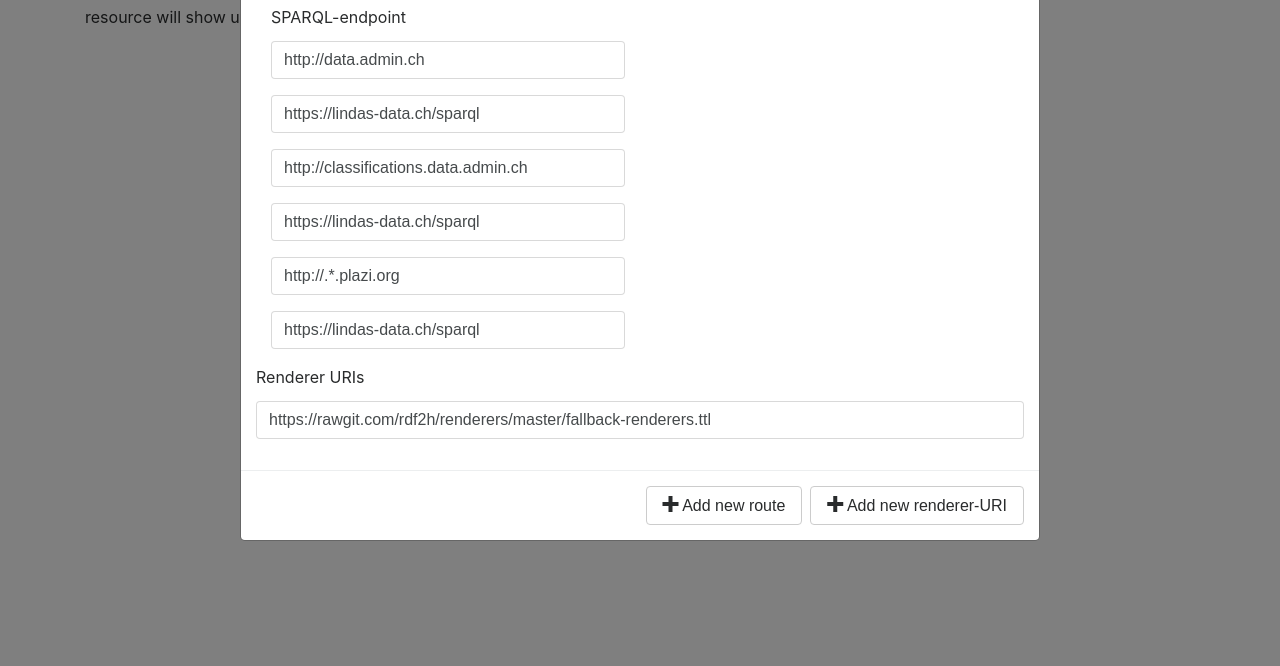
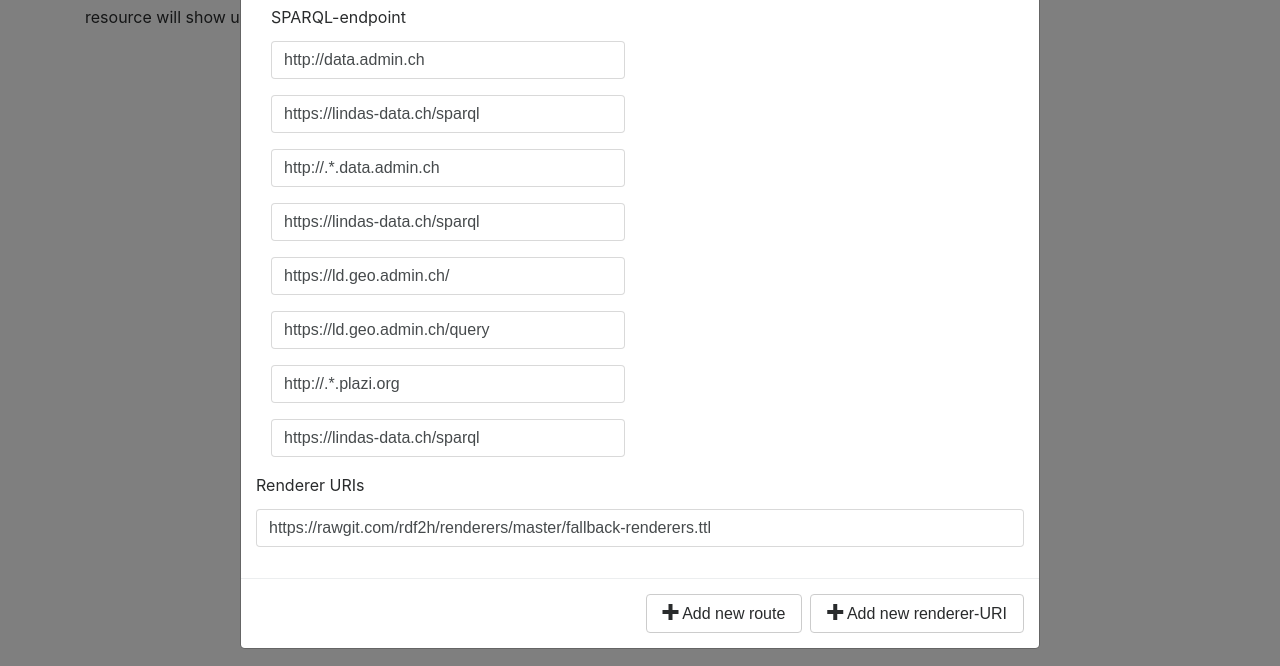
Before and after one commit to rdf2h/browser, a website built with webpack: page static/index.html in a window 1280 px wide. Both pictures are taken after a click on the button 1119 px from the left and 87 px from the top of the page. Shown: the part 134-800 px from the top of the page. Built offline with nearby package versions, Linux system fonts and the light colour scheme.

Commit message:
Added ld.geo.admin.ch endpoint

```diff
--- a/static/index.html
+++ b/static/index.html
@@ -64,10 +64,18 @@
                             </div>
                             <div class="form-row route">
                                 <div class="form-group col-6">
-                                    <input type="text" class="form-control uri-pattern" value="http://classifications.data.admin.ch" placeholder="https://*.example.org">
+                                    <input type="text" class="form-control uri-pattern" value="http://.*.data.admin.ch" placeholder="https://*.example.org">
                                 </div>
                                 <div class="form-group col-6">
                                     <input type="text" value="https://lindas-data.ch/sparql" class="form-control sparql-endpoint" placeholder="https://example.org/sparql">
+                                </div>
+                            </div>
+                            <div class="form-row route">
+                                <div class="form-group col-6">
+                                    <input type="text" class="form-control uri-pattern" value="https://ld.geo.admin.ch/" placeholder="https://*.example.org">
+                                </div>
+                                <div class="form-group col-6">
+                                    <input type="text" value="https://ld.geo.admin.ch/query" class="form-control sparql-endpoint" placeholder="https://example.org/sparql">
                                 </div>
                             </div>
                             <div class="form-row route">
```
